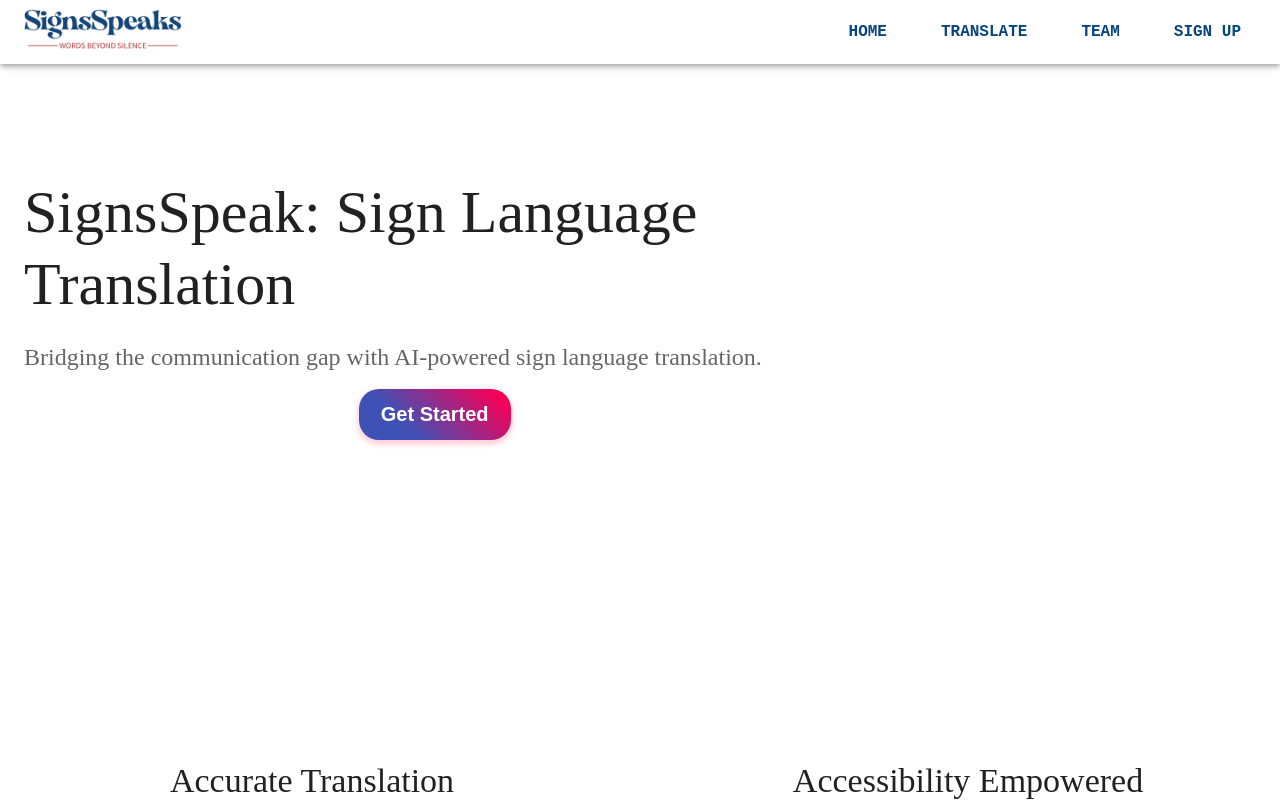
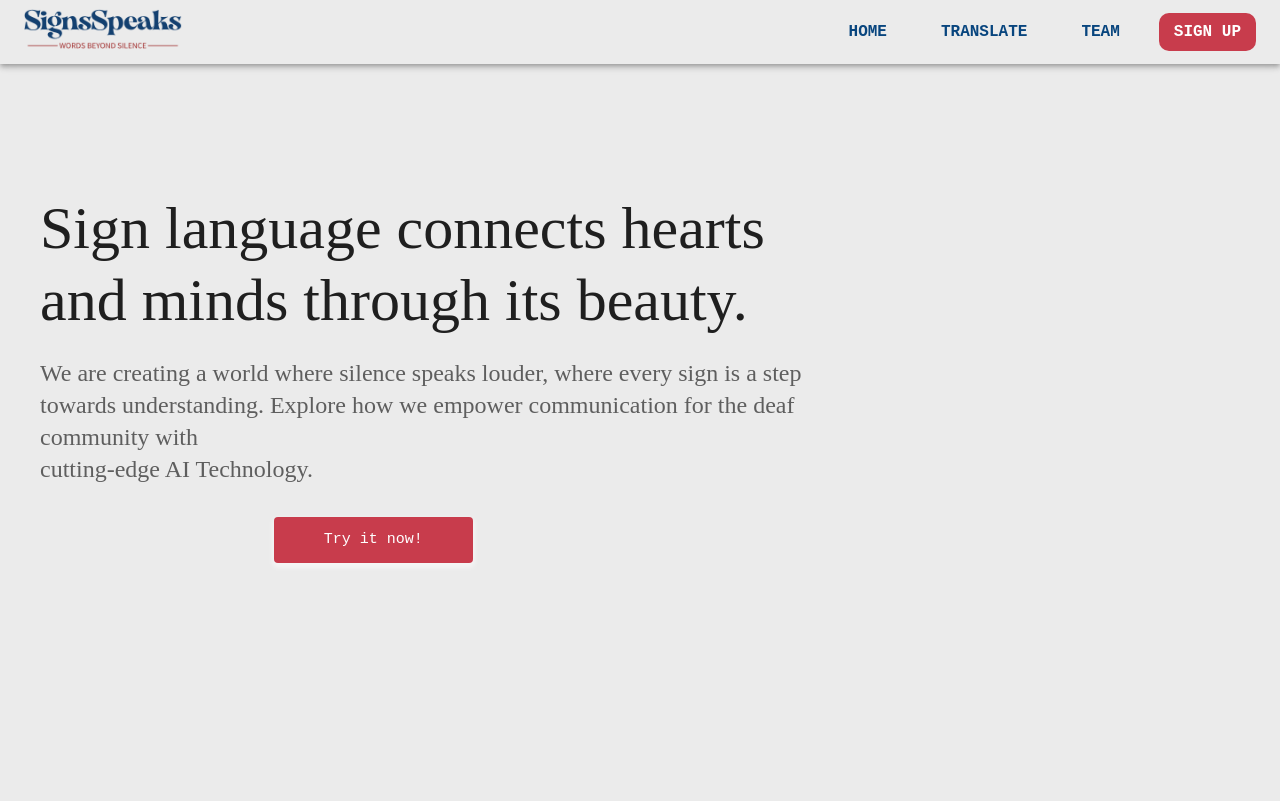
Before and after one commit to keropredator/SignLangUi, a React (Vite) app in the folder front-end/: page / in a window 1280 px wide. Shown: the top 801 px of the page. Built offline with nearby package versions, Linux system fonts and the light colour scheme.

Commit message:
style: Update background color and button styles

```diff
--- a/front-end/src/App.jsx
+++ b/front-end/src/App.jsx
@@ -16,11 +16,11 @@ const darkTheme = createTheme({
     fontWeightMedium: 500,
   },
   // BG color of the app
-  // palette: {
-  //   background: {
-  //     default: "#028391",
-  //   },
-  // },
+  palette: {
+    background: {
+      default: "#ebebeb",
+    },
+  },
 });
 function App() {
   return (
--- a/front-end/src/Layout.jsx
+++ b/front-end/src/Layout.jsx
@@ -39,9 +39,9 @@ const Layout = ({ children }) => {
                       borderRadius: "10px",
                       color: "#08457E",
                       "&:hover": {
+                        transition: "0.3s",
                         border: "none",
-                        backgroundColor: red[50],
-                        color: red[300],
+                        backgroundColor: "#dfdddb",
                       },
                     }}
                   >
@@ -63,8 +63,7 @@ const Layout = ({ children }) => {
                       color: "#08457E",
                       "&:hover": {
                         border: "none",
-                        backgroundColor: red[50],
-                        color: red[300],
+                        backgroundColor: "#dfdddb",
                       },
                     }}
                   >
@@ -86,8 +85,7 @@ const Layout = ({ children }) => {
                       color: "#08457E",
                       "&:hover": {
                         border: "none",
-                        backgroundColor: red[50],
-                        color: red[300],
+                        backgroundColor: "#dfdddb",
                       },
                     }}
                   >
@@ -106,11 +104,13 @@ const Layout = ({ children }) => {
                       fontSize: "1rem",
                       border: "none",
                       borderRadius: "10px",
-                      color: "#08457E",
+                      transition: "0.3s",
+                      color: "#fff",
+                      backgroundColor: "#c83c4c",
                       "&:hover": {
                         border: "none",
-                        backgroundColor: red[50],
-                        color: red[300],
+                        backgroundColor: "#c83c4c",
+                        transform: "scale(1.1)",
                       },
                     }}
                   >
--- a/front-end/src/pages/Home/Home.jsx
+++ b/front-end/src/pages/Home/Home.jsx
@@ -7,7 +7,7 @@ import img4 from "../images/img4.jpg";
 
 const Home = () => {
   return (
-    <Grid container rowSpacing={40} columnSpacing={10} sx={{ p: 3 }}>
+    <Grid container rowSpacing={40} columnSpacing={10} sx={{ p: 5 }}>
       <Grid item container justifyContent="" alignItems="center" xs={12}>
         <Grid item xs={12} md={8}>
           <Typography
@@ -18,7 +18,7 @@ const Home = () => {
             color="textPrimary"
             gutterBottom
           >
-            SignsSpeak: Sign Language Translation
+            Sign language connects hearts and minds through its beauty.
           </Typography>
           <Typography
             // align="center"
@@ -26,10 +26,12 @@ const Home = () => {
             color="textSecondary"
             paragraph
           >
-            Bridging the communication gap with AI-powered sign language
-            translation.
+            We are creating a world where silence speaks louder, where every
+            sign is a step towards understanding. Explore how we empower
+            communication for the deaf community with <br />
+            cutting-edge AI Technology.
           </Typography>
-          <Grid item container justifyContent="center" xs={12}>
+          <Grid item container justifyContent="center" xs={10}>
             <Link
               to="/translate"
               style={{ textDecoration: "none", color: "inherit" }}
@@ -39,22 +41,23 @@ const Home = () => {
                 color="primary"
                 size="large"
                 sx={{
-                  fontFamily: "Arial",
-                  fontWeight: "bold",
-                  fontSize: "20px",
+                  fontFamily: "monospace",
+                  fontSize: "15px",
                   textTransform: "none",
                   transition: "0.3s",
-                  borderRadius: "20px",
-                  backgroundImage:
-                    "linear-gradient(45deg, #3f51b5 30%, #f50057 90%)",
-                  boxShadow: "0 3px 5px 2px rgba(255, 105, 135, .3)",
+                  // borderRadius: "10px",
+                  padding: "10px 50px",
+                  mt: 2,
+                  backgroundColor: "#c83c4c",
+                  boxShadow: "0 3px 5px 2px rgba(255, 255, 255, .5)",
                   "&:hover": {
-                    backgroundImage:
-                      "linear-gradient(315deg, #FE6B8B 30%, #FF8E53 90%)",
+                    backgroundColor: "#c83c4c",
+                    transition: "0.5 ease-in-out",
+                    transform: "scale(1.1)",
                   },
                 }}
               >
-                Get Started
+                Try it now!
               </Button>
             </Link>
           </Grid>
```
